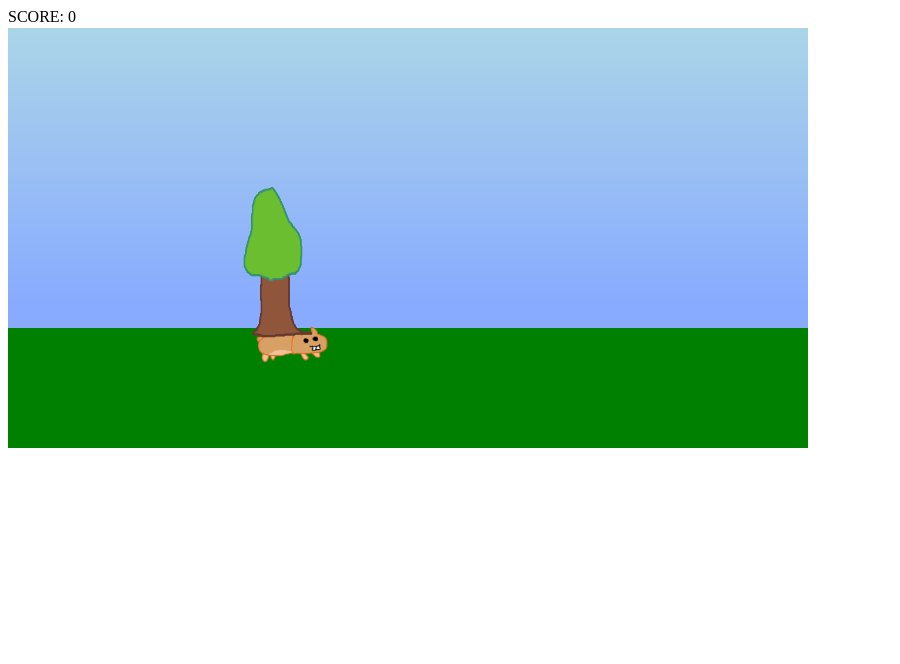
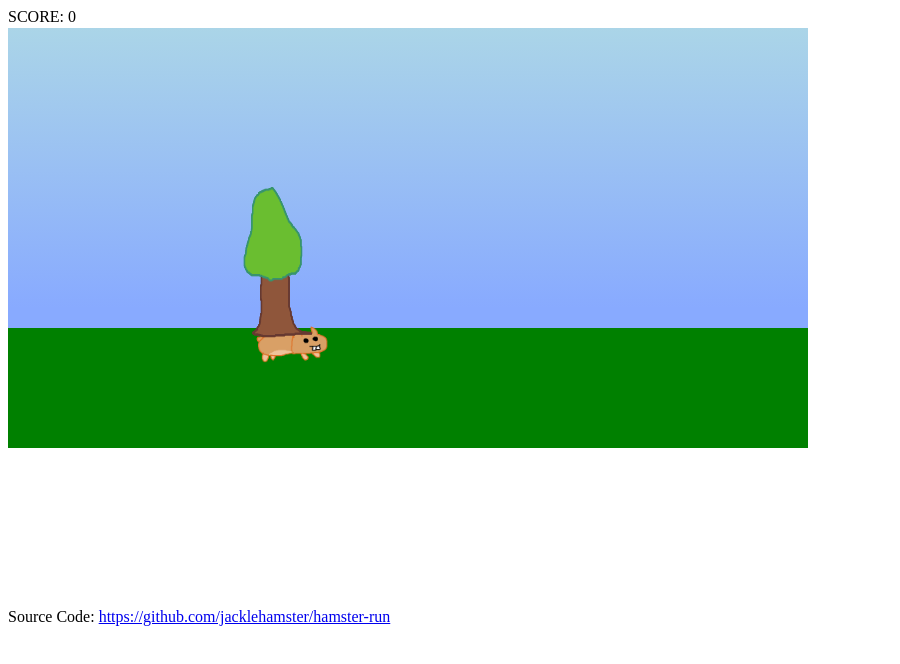
Before and after one commit to jacklehamster/hamster-run, an Electron app: page index.html in a window 900 px wide. Drawn offline with Linux system fonts and the light colour scheme.

Commit message:
Update index.html

```diff
--- a/index.html
+++ b/index.html
@@ -13,5 +13,8 @@
     <span id="score" class="absolute">SCORE: 0</span>
     <canvas id="canvas" width="800" height="600"></canvas>
     <script src="index.js"></script>
+    <div>
+      Source Code: <a href="https://github.com/jacklehamster/hamster-run">https://github.com/jacklehamster/hamster-run</a>
+    </div>
   </body>
 </html>
```
